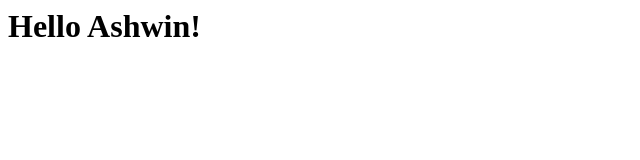
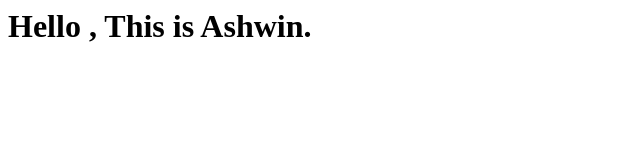
Before and after one commit to Asbendra8707/myrepo, a plain HTML site: page index.html in a window 1280 px wide. Shown: the whole page, without its empty margins (0-640 px from the left). Drawn offline with Linux system fonts and the light colour scheme.

Commit message:
first change

```diff
--- a/index.html
+++ b/index.html
@@ -1 +1 @@
-<h1>Hello Ashwin!</h1>
+<h1>Hello , This is Ashwin.</h1>
```
Also changed, not shown: 1 other file.
